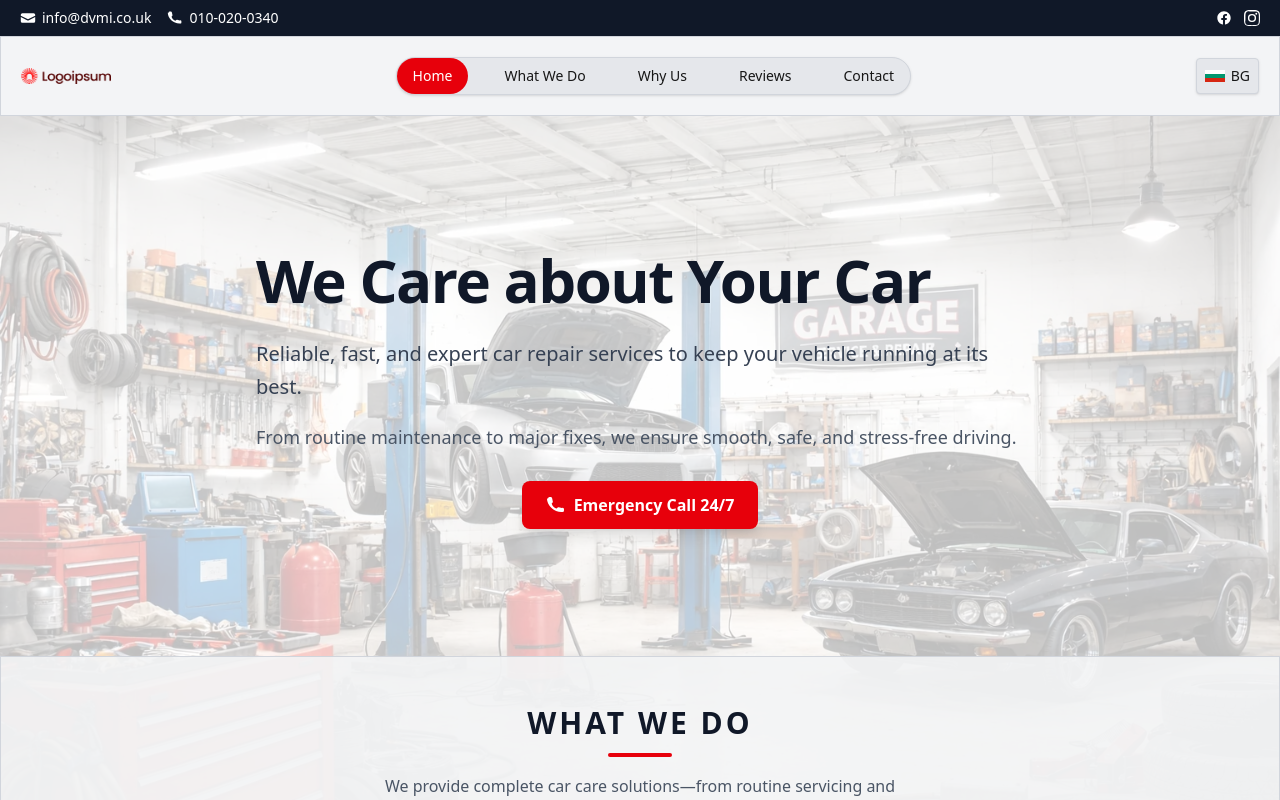
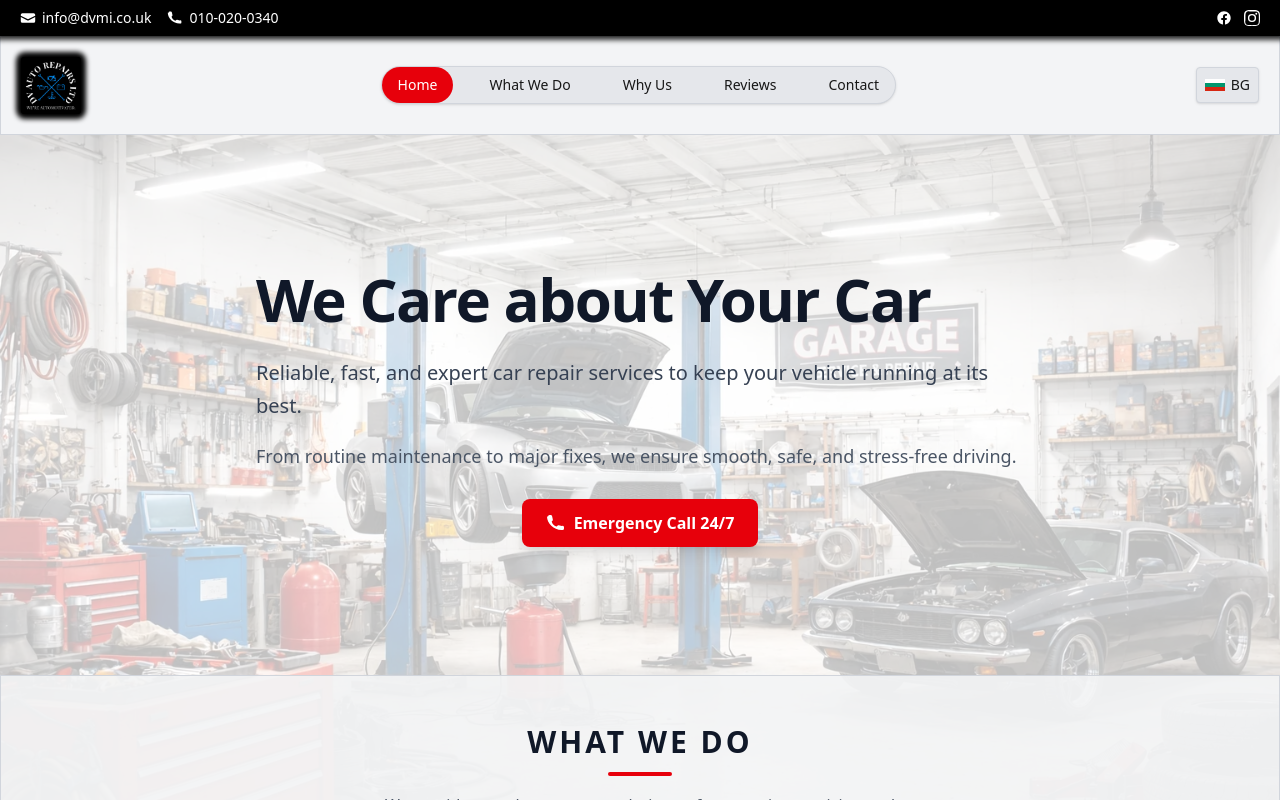
Before and after one commit to iamstefanstoyanov/dvauto-repairs-project, a Next.js app: page / in a window 1280 px wide. Shown: the top 800 px of the page. Built offline with nearby package versions, Linux system fonts and the light colour scheme.

Commit message:
new logo and css fixes

```diff
--- a/components/Footer/Footer.tsx
+++ b/components/Footer/Footer.tsx
@@ -21,7 +21,7 @@ const Footer = () => {
   const t = useTranslation();
 
   return (
-    <footer className="bg-gray-900 text-gray-300">
+    <footer className="bg-black text-gray-300">
       <div className="mx-auto max-w-7xl px-5 py-12">
         <div className="grid gap-10 sm:grid-cols-2 lg:grid-cols-4">
           <div>
--- a/components/Header/Header.tsx
+++ b/components/Header/Header.tsx
@@ -38,7 +38,16 @@ const Header = () => {
     <header className="border border-gray-300 bg-gray-100 p-2 md:p-5">
       <div className="mx-auto flex max-w-7xl items-center justify-between">
         <button onClick={() => scrollToSection("home")}>
-          <Image src="/logo.png" alt={t.brand} width={90} height={60} priority />
+          <div className="rounded-sm overflow-hidden bg-black shadow-[0_0_5px_5px_rgba(0,0,0,1)]">
+            <Image
+              src="/logo.png"
+              alt={t.brand}
+              width={60}
+              height={60}
+              priority
+              className="block"
+            />
+          </div>
         </button>
 
         {isHydrated && !isMobile && (
--- a/components/TopBar/TopBar.tsx
+++ b/components/TopBar/TopBar.tsx
@@ -5,7 +5,7 @@ import Phone from "@/components/ui/Icons/Phone";
 import { siteConfig } from "@/config/site";
 
 const TopBar = () => (
-  <div className="hidden bg-gray-900 px-5 py-2 text-sm text-white lg:block">
+  <div className="hidden relative z-50 bg-black px-5 py-2 text-sm text-white lg:block shadow-[0_0_5px_4px_rgba(0,0,0,0.8)]">
     <div className="mx-auto flex max-w-7xl items-center justify-between">
       <div className="flex items-center gap-4">
         <a
```
Also changed, not shown: public/logo.png.
